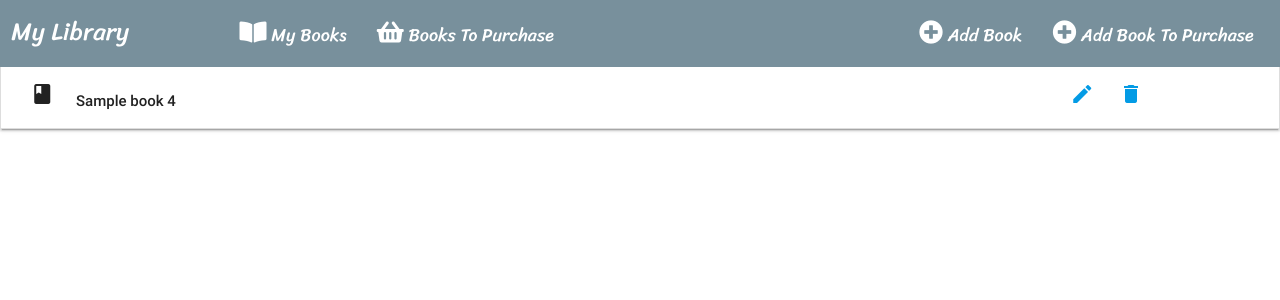
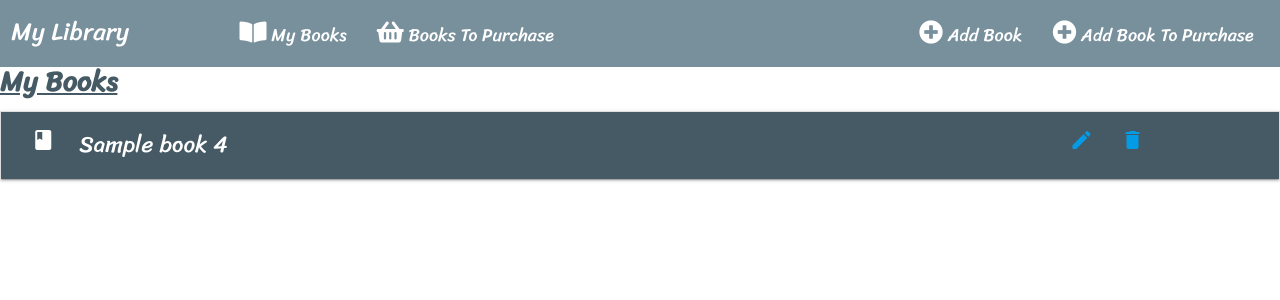
Before and after one commit to WHusssain937/Milestone-Project-3, a Flask app: page / in a window 1280 px wide. Shown: the part 64-364 px from the top of the page. Run offline with Flask 2, Linux system fonts and the light colour scheme; a database or web service that is not in the repository returns one stand-in record (values such as "Sample title"); some libraries are stand-ins or nearby versions; some web fonts are replaced.

Commit message:
added styling for library book entry

```diff
--- a/static/css/style.css
+++ b/static/css/style.css
@@ -1,4 +1,6 @@
 @import url('https://fonts.googleapis.com/css?family=Sriracha:100,200,300,400,500,600,700|Bree+Serif=100,200,300,400,500,600,700');
+
+/*--------------------------------------------Title/Navbar*/
 
 .title {
     text-align: left;
@@ -27,7 +29,35 @@
     font-size: 18px;
 }
 
-/*--------------------------------------------Add Books*/
+/*--------------------------------------------My Books/Books To Purchase*/
+
+.page-heading {
+    font-family: 'Sriracha';
+    font-weight: bold;
+    font-size: 28px;
+    color: #455a64;
+    text-decoration: underline;
+    text-decoration-color: #455a64;
+    margin-top: 30px;
+}
+
+.collapsible-header {
+    font-family: 'Sriracha';
+    font-size: 23px;
+    font-weight: bold;
+    color: #fff;
+    background-color: #455a64;
+    border: 1px solid #455a64;
+}
+
+.collapsible-body {
+    font-family: 'Sriracha';
+    font-size: 20px;
+    color: #fff;
+    background-color: #455a64;
+}
+
+/*--------------------------------------------Add Books/Purchase*/
 
 .book-form {
     display: block;
--- a/templates/my-books.html
+++ b/templates/my-books.html
@@ -1,5 +1,7 @@
 {% extends 'base.html' %} {% block content %} {% for book in books %}
+
 <div class="container-fluid">
+	  <h4 class="page-heading">My Books</h4>
 	<div class="row">
 		<ul class="collapsible">
 			<li>
@@ -15,13 +17,14 @@
 				</div>
 				<div class="collapsible-body">
 					<span>
-              Author: {{book.author}}<br />Year Released:
-              {{book.year_of_release}} <br />Genre: {{book.genre}}<br />Book
-              Review/Summary: {{book.book_review}}
+            Author: {{book.author}}<br /> Year Released: {{book.year_of_release}}
+            <br />Genre: {{book.genre}}<br />Book Review/Summary:
+            {{book.book_review}}
           </span>
 				</div>
 			</li>
 		</ul>
 	</div>
 </div>
+
 {% endfor %} {% endblock %}
```
Lines whose indentation alone changed are shown as unchanged.
